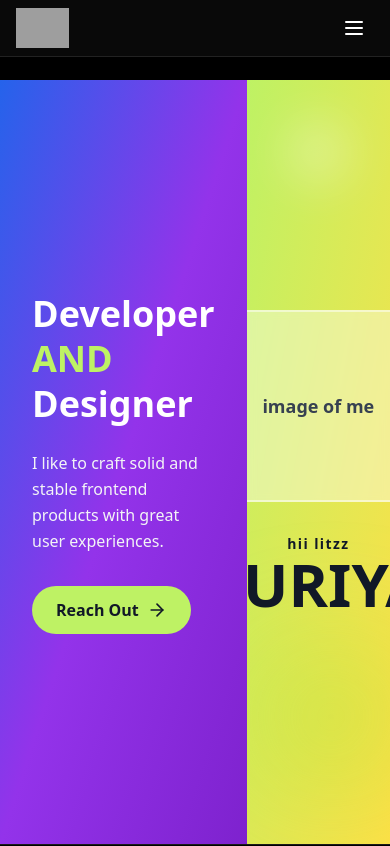
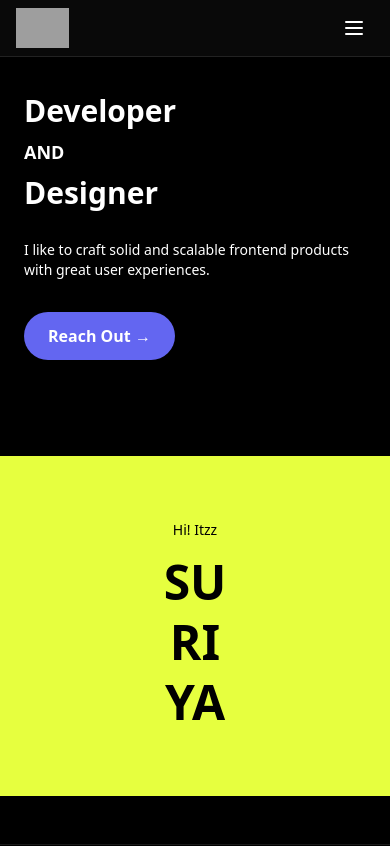
Before and after one commit to SuriyaThiru68/Portfolio, a React (Vite) app: page / in a window 390 px wide. Shown: the top 846 px of the page. Built offline with nearby package versions, Linux system fonts and the light colour scheme; grey boxes are pictures that could not be loaded; the HTML template or start-up script is replaced by a standard one.

Commit message:
Simplify Hero layout for mobile responsive design

```diff
--- a/src/components/Hero.jsx
+++ b/src/components/Hero.jsx
@@ -7,52 +7,54 @@ const Hero = () => {
   };
 
   return (
-    <section id="home" className="min-h-screen flex items-stretch justify-between relative overflow-hidden pt-20">
-      {/* Left Side - Purple/Blue */}
-      <div className="w-full md:w-1/2 bg-gradient-to-br from-blue-600 via-purple-600 to-purple-700 flex items-center justify-center px-8 sm:px-12 lg:px-16 py-12">
-        <div className="z-10 w-full max-w-xl">
-          <h1 className="text-4xl sm:text-5xl md:text-6xl font-bold mb-6 leading-tight text-white">
-            Developer<br />
-            <span className="text-lime-300">AND</span><br />
-            Designer
+    <section id="home" className="relative min-h-screen lg:flex overflow-hidden">
+      {/* Mobile: stacked layout | Desktop: 65/35 split */}
+
+      {/* Left Section */}
+      <div className="w-full lg:w-[65%] bg-black flex flex-col justify-center px-6 py-24 lg:px-12 lg:py-20">
+        <div>
+          <h1 className="font-extrabold leading-none text-3xl sm:text-5xl lg:text-7xl">
+            <span className="text-white block">Developer</span>
+            <span className="text-white text-lg sm:text-xl lg:text-2xl font-semibold block my-3">AND</span>
+            <span className="text-white block">Designer</span>
           </h1>
-          <p className="text-base sm:text-lg text-gray-100 mb-8 leading-relaxed">
-            I like to craft solid and stable frontend products with great user experiences.
+
+          <p className="mt-8 text-white text-sm sm:text-base lg:text-lg max-w-md">
+            I like to craft solid and scalable frontend products with great user experiences.
           </p>
+
+          <div className="mt-8">
             <a
               href="#contact"
               onClick={(e) => { e.preventDefault(); document.getElementById('contact')?.scrollIntoView({ behavior: 'smooth' }); }}
-            className="group inline-flex items-center gap-2 px-6 py-3 bg-lime-300 rounded-full text-base font-bold hover:bg-lime-400 transition-all hover:scale-105 text-gray-900"
               onMouseEnter={() => handleHover(true)}
               onMouseLeave={() => handleHover(false)}
+              className="inline-block bg-indigo-500 text-white font-semibold rounded-full px-6 py-3 shadow-md hover:scale-105 transition-transform"
             >
-            Reach Out
-            <ArrowRight className="w-5 h-5 group-hover:translate-x-1 transition-transform" />
+              Reach Out →
             </a>
           </div>
         </div>
-
-      {/* Right Side - Neon Yellow */}
-      <div className="w-full md:w-1/2 bg-gradient-to-br from-lime-300 to-yellow-300 flex items-center justify-center px-8 sm:px-12 lg:px-16 py-12 relative overflow-hidden">
-        {/* Decorative Elements */}
-        <div className="absolute top-10 right-10 w-16 h-16 bg-white/30 rounded-full blur-xl"></div>
-        <div className="absolute bottom-20 left-5 w-32 h-32 bg-gradient-to-t from-lime-400 to-transparent rounded-full blur-3xl"></div>
-
-        <div className="z-10 flex flex-col items-center justify-center text-center">
-          {/* Image Placeholder */}
-          <div className="mb-8 w-48 h-48 sm:w-56 sm:h-56 bg-white/40 rounded-2xl flex items-center justify-center backdrop-blur-sm border-2 border-white/50">
-            <span className="text-lg sm:text-xl font-semibold text-gray-700">image of me</span>
       </div>
 
-          {/* Name Text */}
-          <div className="relative">
-            <p className="text-sm sm:text-base font-bold text-gray-900 tracking-widest">hii litzz</p>
-            <h2 className="text-6xl sm:text-7xl md:text-8xl font-black text-gray-900 leading-none">
-              SURIYA
+      {/* Right Section */}
+      <div className="w-full lg:w-[35%] bg-[#e6ff3f] flex flex-col justify-center items-center lg:items-end px-6 py-16 lg:py-20 lg:pr-12">
+        <div className="text-center lg:text-right">
+          <div className="text-black font-medium text-sm sm:text-base mb-3">Hi! Itzz</div>
+          <h2 className="text-black font-black leading-tight text-5xl sm:text-6xl lg:text-8xl">
+            <div>SU</div>
+            <div>RI</div>
+            <div>YA</div>
           </h2>
         </div>
       </div>
-      </div>
+
+      {/* Center image - desktop only */}
+      <img
+        src="/src/components/assests/my photo.png"
+        alt="Suriya"
+        className="hidden lg:block absolute top-1/2 left-[65%] -translate-x-1/2 -translate-y-1/2 w-64 rounded-2xl shadow-2xl z-30 object-cover"
+      />
     </section>
   );
 };
```
Lines whose indentation alone changed are shown as unchanged.
